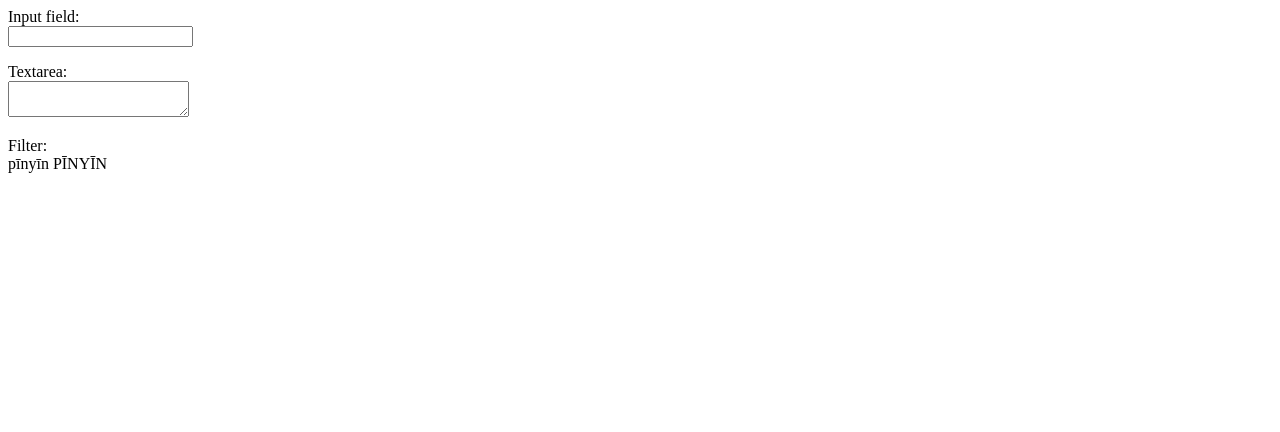
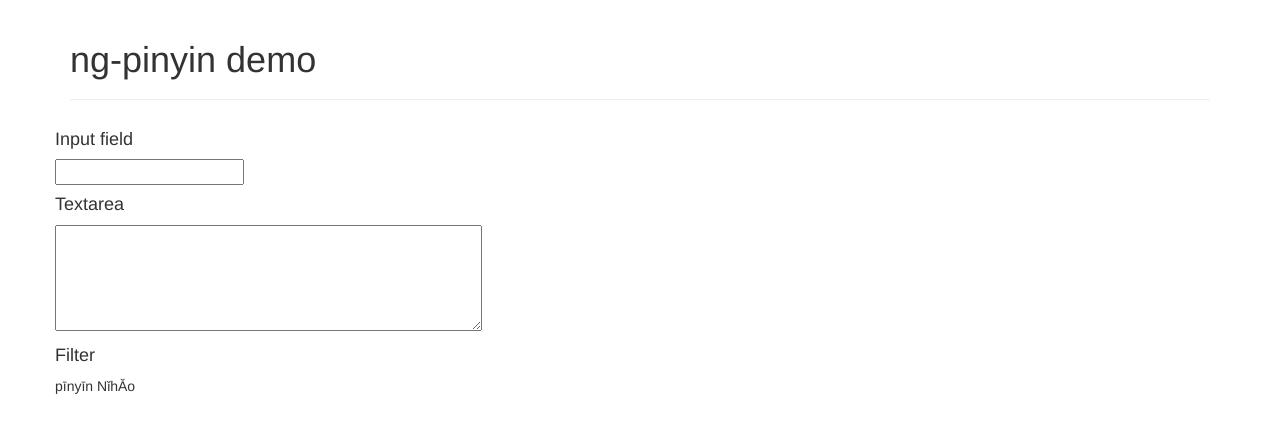
Before and after one commit to iensu/ng-pinyin, a website: page demo/index.html in a window 1280 px wide. Drawn offline with nearby package versions, Linux system fonts and the light colour scheme.

Commit message:
updated demo page a bit

```diff
--- a/demo/index.html
+++ b/demo/index.html
@@ -2,22 +2,29 @@
 <html ng-app="ng-pinyin">
 <head>
     <meta charset="utf-8">
+    <link rel="stylesheet" href="http://maxcdn.bootstrapcdn.com/bootstrap/3.2.0/css/bootstrap.min.css"/>
+    <script src="https://code.jquery.com/jquery-2.1.1.min.js"></script>
+    <script src="http://maxcdn.bootstrapcdn.com/bootstrap/3.2.0/js/bootstrap.min.js"></script>
     <script src="http://cdnjs.cloudflare.com/ajax/libs/angular.js/1.2.20/angular.min.js"></script>
     <script src="../ng-pinyin.min.js"></script>
 </head>
 <body>
-    <div ng-controller="TestCtrl">
+    <div class="container" ng-controller="TestCtrl">
+        <div class="page-header">
+            <h1>ng-pinyin demo</h1>
+        </div>
         <div class="row">
-            Input field:<br/>
+            <h4>Input field</h4>
             <input ng-pinyin ng-model="text" />
         </div>
-        <p/>
         <div class="row">
-            Textarea:<br/>
-            <textarea ng-model="doc" ng-pinyin></textarea>
+            <h4>Textarea</h4>
+            <textarea ng-model="doc" cols="50" rows="5" ng-pinyin></textarea>
         </div>
-        <p/>
-        Filter:<br/>{{var | pinyin}}
+        <div class="row">
+            <h4>Filter</h4>
+            {{var | pinyin}}
+        </div>
     </div>
     <script>
     var app = angular.module('ng-pinyin');
@@ -25,7 +32,7 @@
     app.controller('TestCtrl', function($scope) {
         $scope.text = null;
         $scope.doc = null;
-        $scope.var = "pin1yin1 PIN1YIN1";
+        $scope.var = "pin1yin1 Ni3hAo3";
     });
     </script>
 </body>
```
